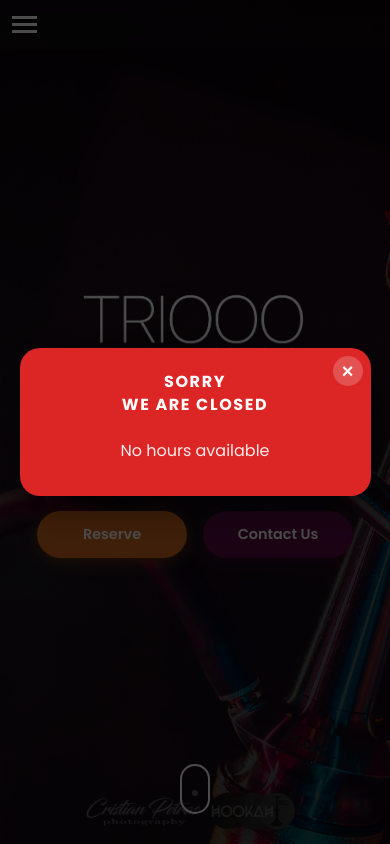
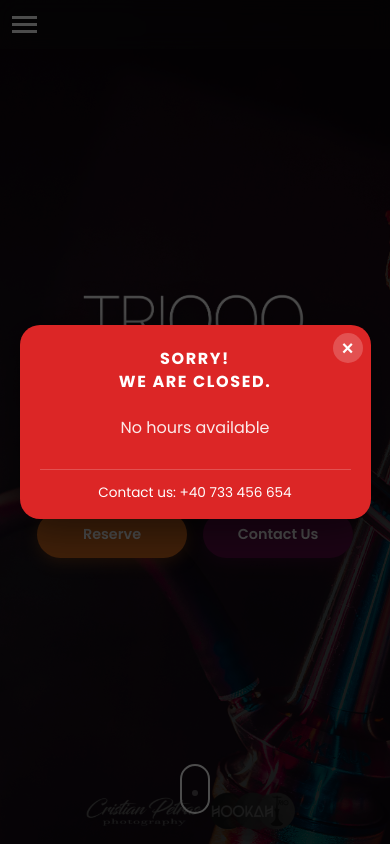
Before and after one commit to laszloasandor93/Trioo, a website: page index.html in a window 390 px wide. Shown: the top 844 px of the page. Drawn offline with nearby package versions, Linux system fonts and the light colour scheme; no server answers.

Commit message:
updateed style in the pop-up

```diff
--- a/index.html
+++ b/index.html
@@ -369,11 +369,14 @@
         <div class="closed-popup-content">
             <button class="closed-popup-close" id="closedPopupClose" aria-label="Close">×</button>
             <div class="closed-popup-text">
-                <span class="closed-popup-title-line">Sorry</span>
-                <span class="closed-popup-title-line">We are closed</span>
+                <span class="closed-popup-title-line">Sorry!</span>
+                <span class="closed-popup-title-line">We are closed.</span>
             </div>
             <div class="closed-popup-hours" id="closedPopupHours">
                 <div class="loading-hours">Loading hours...</div>
+            </div>
+            <div class="closed-popup-contact">
+                Contact us: +40 733 456 654
             </div>
         </div>
     </div>
--- a/styles.css
+++ b/styles.css
@@ -64,7 +64,7 @@ body {
     display: none;
     align-items: center;
     gap: 0.5rem;
-    color: var(--text-light);
+    color: black;
     font-size: 0.9rem;
     padding: 0.5rem 1rem;
     background: rgba(34, 197, 94, 0.9);
@@ -74,12 +74,12 @@ body {
 
 .opening-hours-label {
     font-weight: 600;
-    opacity: 0.9;
+    color: black;
 }
 
 .opening-hours-time {
     font-weight: 700;
-    color: white;
+    color: black;
 }
 
 .logo-img {
@@ -1207,6 +1207,16 @@ body {
     padding: 1rem;
 }
 
+.closed-popup-contact {
+    color: white;
+    font-size: 1rem;
+    font-weight: 500;
+    text-align: center;
+    margin-top: 1.5rem;
+    padding-top: 1.5rem;
+    border-top: 1px solid rgba(255, 255, 255, 0.2);
+}
+
 @keyframes fadeIn {
     from {
         opacity: 0;
@@ -1310,6 +1320,12 @@ body {
         font-size: 0.7rem;
     }
 
+    .closed-popup-contact {
+        font-size: 0.85rem;
+        margin-top: 0.75rem;
+        padding-top: 0.75rem;
+    }
+
     .closed-popup-close {
         top: 0.5rem;
         right: 0.5rem;
```
